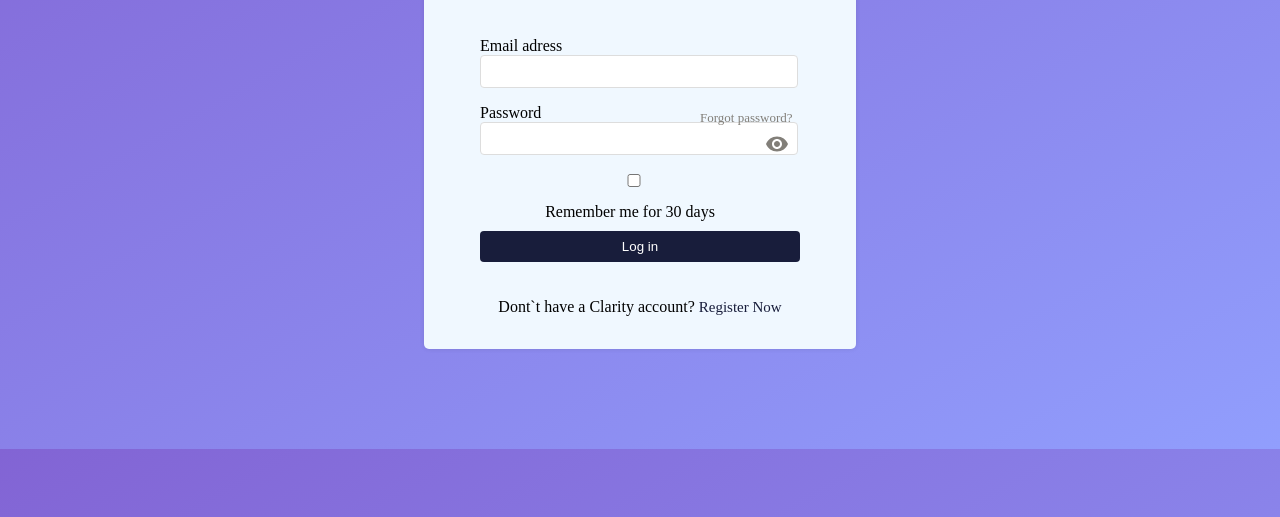
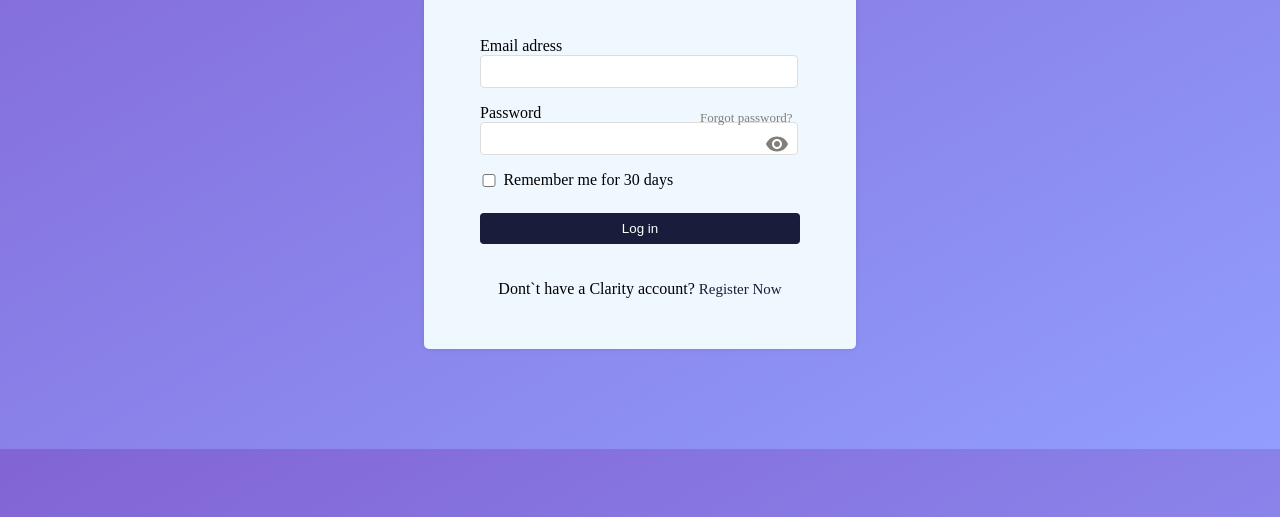
Before and after one commit to GustavoMuraroGonzales/Desafio, a plain HTML site: page index.html in a window 1280 px wide. Shown: the part 283-800 px from the top of the page. Drawn offline with Linux system fonts and the light colour scheme.

Commit message:
corrigido problema do checkbox

```diff
--- a/estilo.css
+++ b/estilo.css
@@ -65,12 +65,20 @@ button {
 }
 
 .forcheckbox {
-   display: inline-block;
-   text-align: center;
-   margin-left: 0px;
-   width: 300px;
+   display: inherit;
+   text-align: left;
+   margin-left: -106px;
+   width: 500px;
    flex-direction: row;
 }
+
+.forcheckbox label{
+    display: inherit;
+    text-align: left;
+    margin-left: -100px;
+    width: 500px;
+    flex-direction: row;
+ }
 
 .createaccount {
     margin-top: 20px;
```
